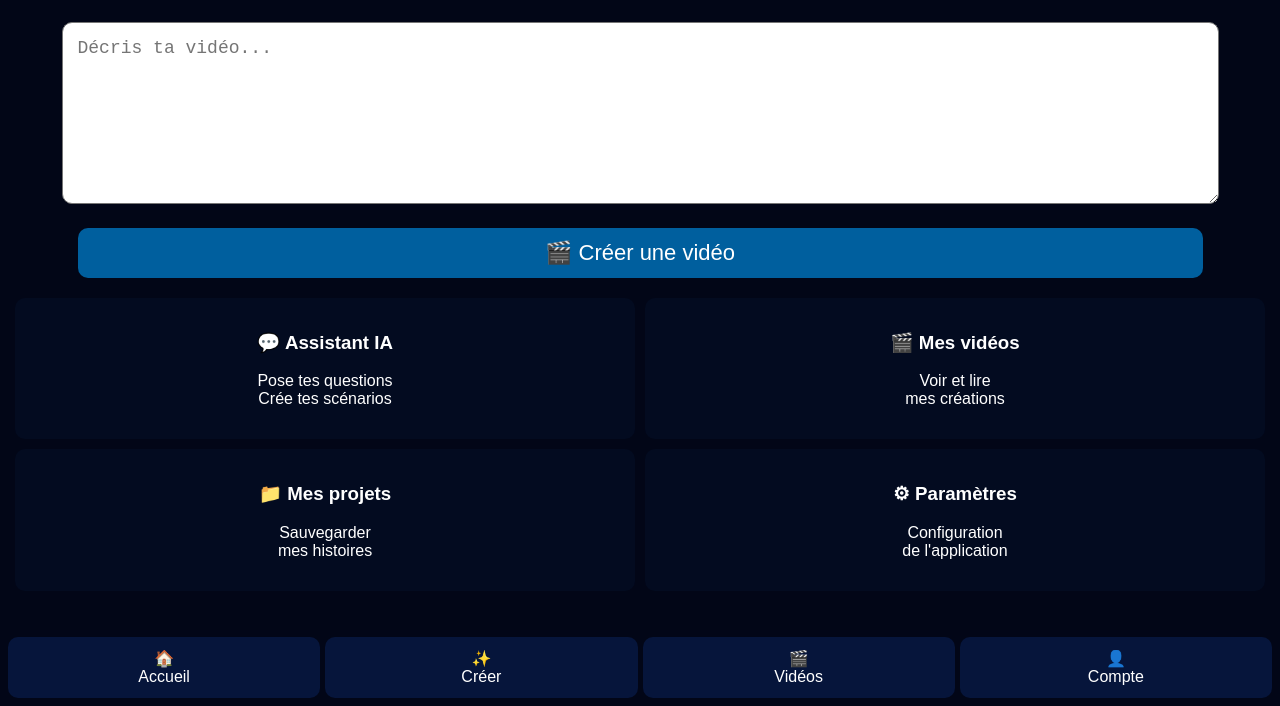
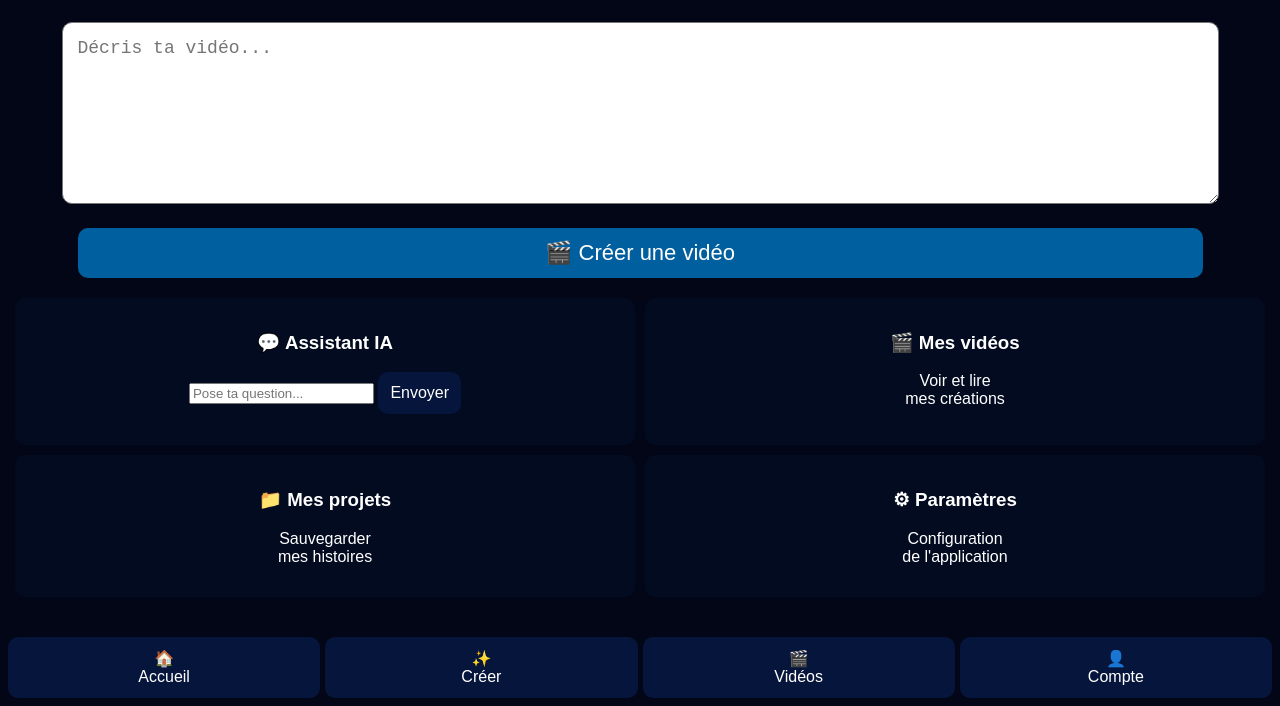
Before and after one commit to marianoaklobo12-cloud/senghoria_ia, a plain HTML site: page index.html in a window 1280 px wide. Shown: the part 94-800 px from the top of the page. Drawn offline with Linux system fonts and the light colour scheme.

Commit message:
Update index.html

```diff
--- a/index.html
+++ b/index.html
@@ -1,4 +1,3 @@
-
 <!DOCTYPE html>
 <html lang="fr">
 <head>
@@ -17,13 +16,11 @@
 <header>
     <h1>🤖 Senghor IA</h1>
     <h2>Studio de création vidéo IA</h2>
-
     <button>🔒 Connexion / Inscription</button>
 </header>
 
 
 <textarea id="description" placeholder="Décris ta vidéo..."></textarea>
-
 
 <button class="creer">
 🎬 Créer une vidéo
@@ -34,31 +31,34 @@
 
 <div>
 <h3>💬 Assistant IA</h3>
-<p>Pose tes questions<br>
-Crée tes scénarios</p>
+
+<input id="questionIA" placeholder="Pose ta question...">
+
+<button onclick="assistantIA()">
+Envoyer
+</button>
+
+<p id="reponseIA"></p>
+
 </div>
 
 
 <div>
 <h3>🎬 Mes vidéos</h3>
-<p>Voir et lire<br>
-mes créations</p>
+<p>Voir et lire<br>mes créations</p>
 </div>
 
 
 <div>
 <h3>📁 Mes projets</h3>
-<p>Sauvegarder<br>
-mes histoires</p>
+<p>Sauvegarder<br>mes histoires</p>
 </div>
 
 
 <div>
 <h3>⚙ Paramètres</h3>
-<p>Configuration<br>
-de l'application</p>
+<p>Configuration<br>de l'application</p>
 </div>
-
 
 </section>
 
```
